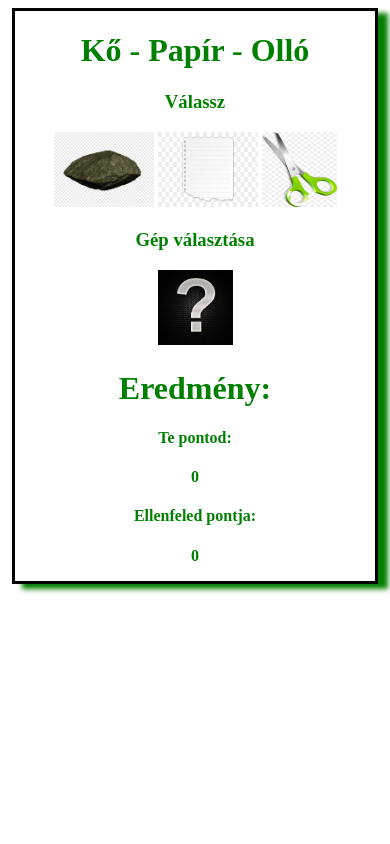
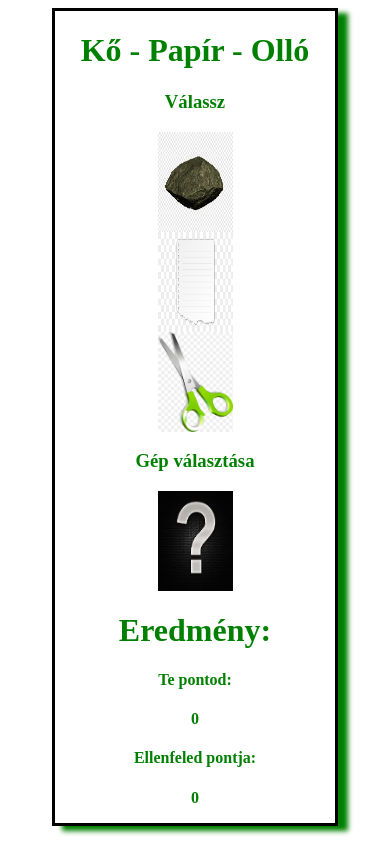
Before and after one commit to MrErik402/KoPapirOlloIgazi, a plain HTML site: page index.html in a window 390 px wide. Drawn offline with Linux system fonts and the light colour scheme.

Commit message:
Rezponzivitás media queryvel

```diff
--- a/style.css
+++ b/style.css
@@ -5,7 +5,7 @@ main{
     background-color: white;
     box-shadow: 10px 5px 5px green ;
     border: 3px black solid;
-    width: 360px;
+    width: 50%;
     margin: 0 auto;
     text-align: center;
 
@@ -17,10 +17,26 @@ main{
     color: red;
 }
 img{
-    min-width: 75px;
-    max-width: 100px;
-    height: 75px;
+    width: 75px;
+    height: 100px;
 }
 #kepekHelye{
     display: inline;
 }
+@media screen and (max-width: 520px)
+{
+    img{
+        display: flex;
+        flex-wrap: wrap;
+        margin: 0 auto;
+    }
+    main{
+        background-color: white;
+        box-shadow: 10px 5px 5px green ;
+        border: 3px black solid;
+        width: 75%;
+        margin: 0 auto;
+        text-align: center;
+
+    }
+}
```
